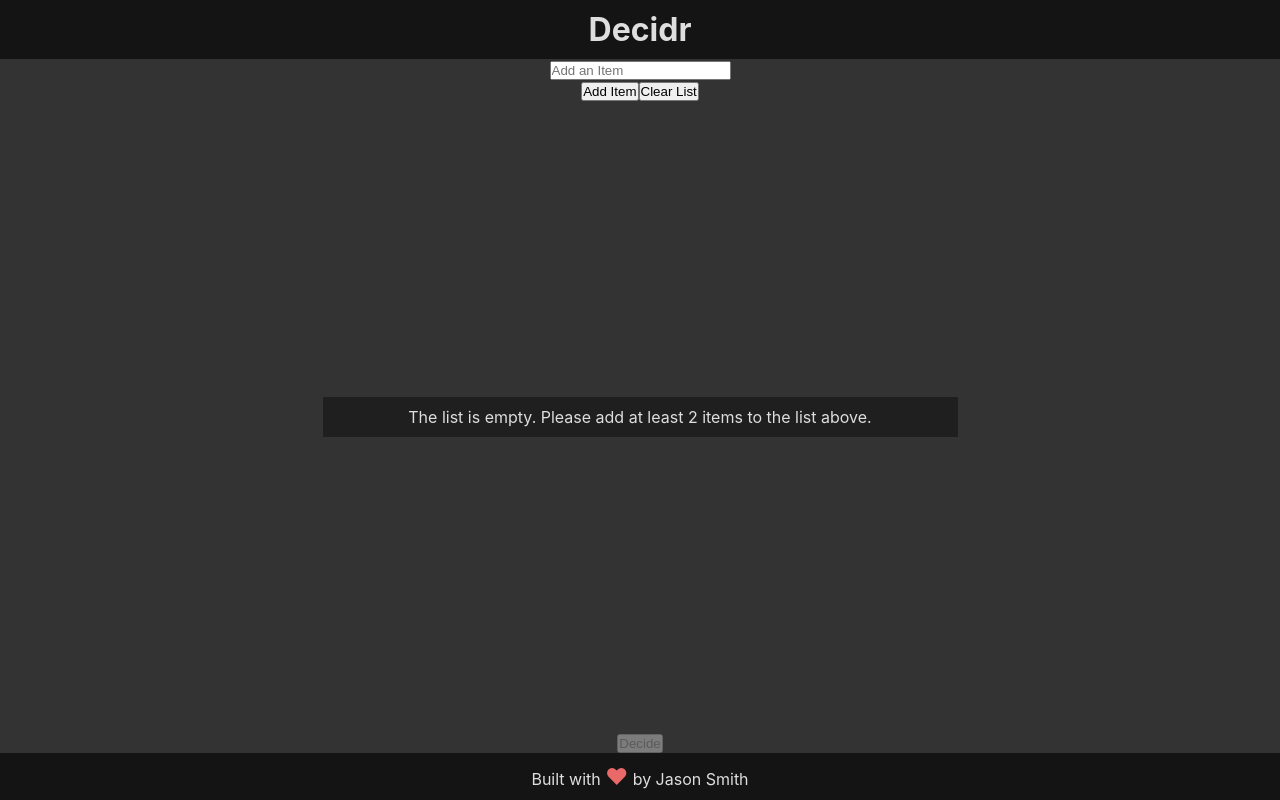
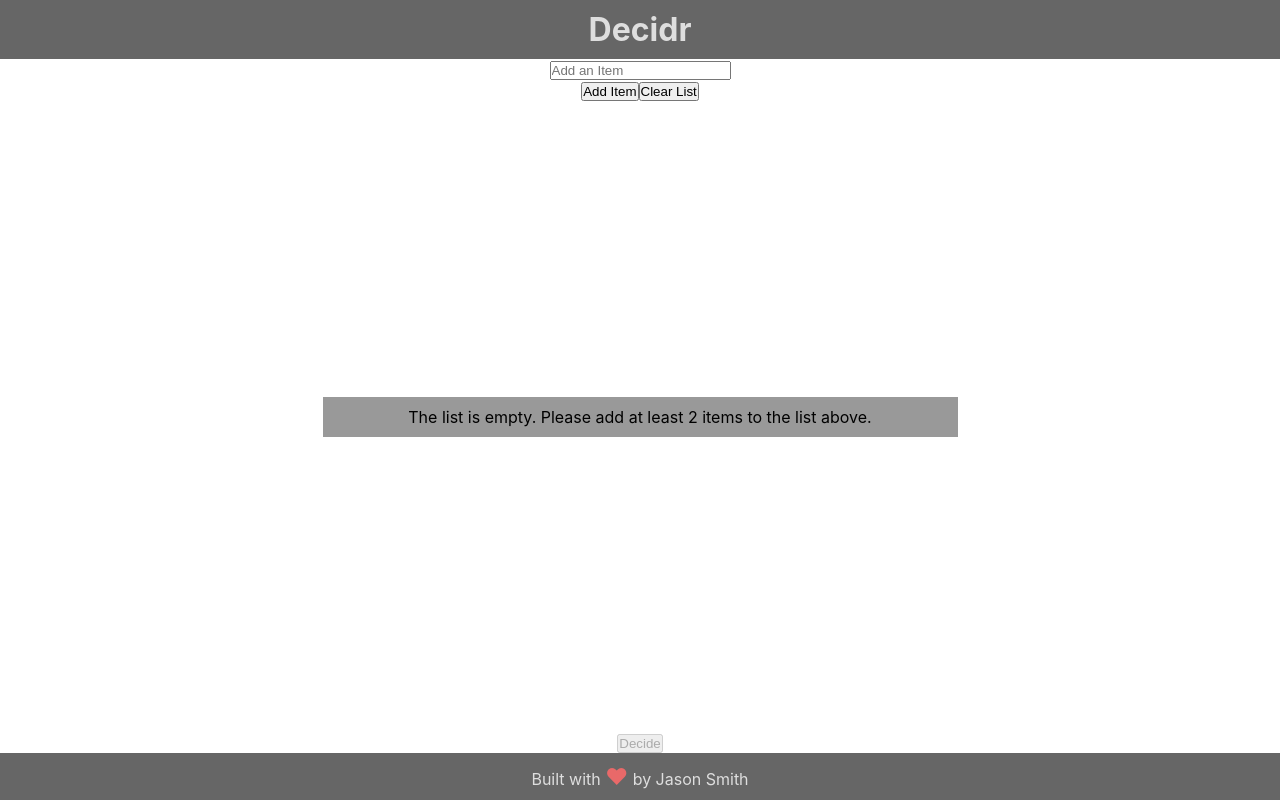
Before and after one commit to SmiJa/decidr, a React (Create React App) app: page / in a window 1280 px wide. Built offline with nearby package versions, Linux system fonts and the light colour scheme.

Commit message:
refactor(styles): removed css proporties

```diff
--- a/src/index.css
+++ b/src/index.css
@@ -5,6 +5,4 @@ body {
     sans-serif;
   -webkit-font-smoothing: antialiased;
   -moz-osx-font-smoothing: grayscale;
-  background-color: #333;
-  color: #dedede;
 }
```
